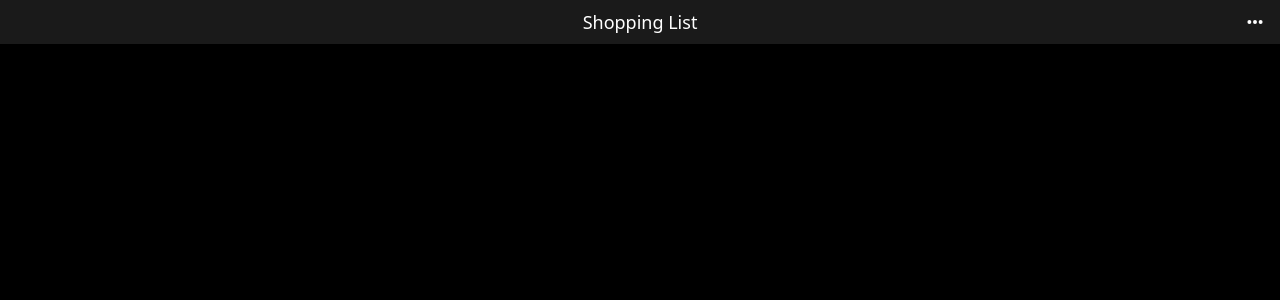
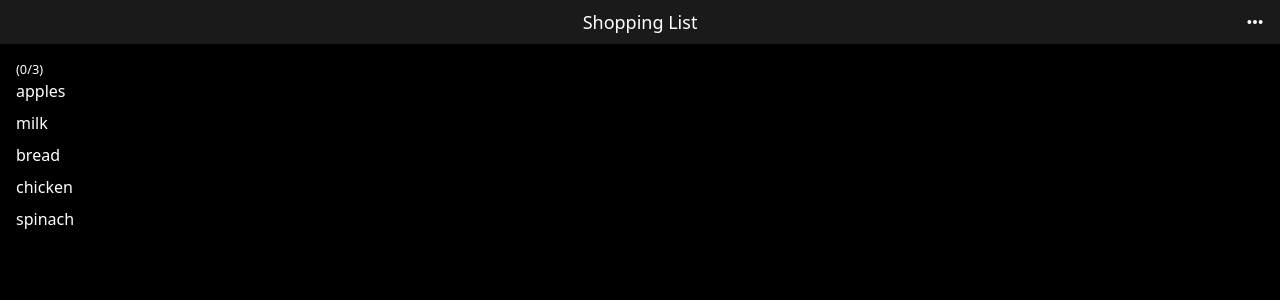
Before and after one commit to Hook-88/shopping-list, a React (Vite) app: page / in a window 1280 px wide. Shown: the top 300 px of the page. Built offline with nearby package versions, Linux system fonts and the light colour scheme.

Commit message:
add basic list component

```diff
--- /dev/null
+++ b/src/components/List/List.jsx
@@ -0,0 +1,28 @@
+import { createContext } from "react"
+import ListBody from "./ListBody"
+import ListHeader from "./ListHeader"
+import ListProgress from "./ListProgress"
+import ListItem from "./ListItem"
+
+const Listcontext = createContext()
+
+export default function List({children, listItemsArr = []}) {
+
+    return (
+        <Listcontext.Provider value={{
+            listItemsArr
+        }}>
+            <div>
+                {children}
+            </div>
+        </Listcontext.Provider>
+    )
+}
+
+List.Header = ListHeader
+List.Progress = ListProgress
+List.Body = ListBody
+List.Item = ListItem
+
+
+export { Listcontext }
--- /dev/null
+++ b/src/components/List/ListBody.jsx
@@ -0,0 +1,8 @@
+export default function ListBody({children}) {
+
+    return (
+        <ul className="space-y-2">
+            {children}
+        </ul>
+    )
+}
--- /dev/null
+++ b/src/components/List/ListHeader.jsx
@@ -0,0 +1,8 @@
+export default function ListHeader({children}) {
+
+    return (
+        <div className="flex items-center justify-between">
+            {children}
+        </div>
+    )
+}
--- /dev/null
+++ b/src/components/List/ListItem.jsx
@@ -0,0 +1,8 @@
+export default function ListItem({children}) {
+
+    return (
+        <li>
+            {children}
+        </li>
+    )
+}
--- /dev/null
+++ b/src/components/List/ListProgress.jsx
@@ -0,0 +1,8 @@
+export default function ListProgress() {
+
+    return (
+        <small>
+            (0/3)
+        </small>
+    )
+}
--- a/src/pages/shopping_list/ShoppingListPage.jsx
+++ b/src/pages/shopping_list/ShoppingListPage.jsx
@@ -1,15 +1,30 @@
 import MenuShoppingList from "./MenuShoppingList"
+import { ITEMS } from "../../data"
+import List from "../../components/List/List"
 
 export default function ShoppingListPage() {
 
     return (
         <>
-            <header className="bg-white/10 px-4 py-2 text-lg grid grid-cols-6">
+            <header className="bg-white/10 px-4 py-2 text-lg grid grid-cols-6 mb-4">
                 <h1 className="col-span-4 col-start-2 text-center">Shopping List</h1>
                 <MenuShoppingList />
             </header>
-            <main>
-
+            <main className="px-4">
+                <List listItemsArr={ITEMS}>
+                    <List.Header>
+                        <List.Progress />
+                    </List.Header>
+                    <List.Body>
+                        {
+                            ITEMS.map(item => (
+                                <List.Item key={item.id}>
+                                    {item.name}
+                                </List.Item>
+                            ))
+                        }
+                    </List.Body>
+                </List>
             </main>
         </>
     )
```
